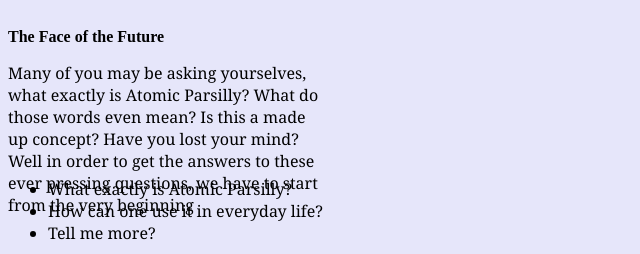
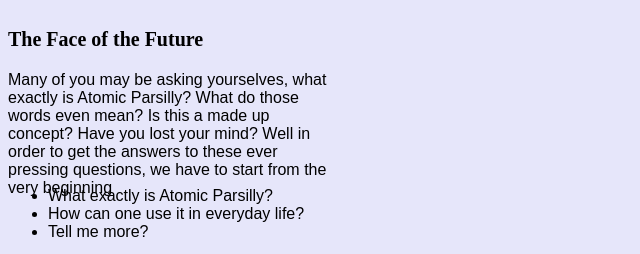
Before and after one commit to cstobbe/js_scraps, a PHP site: page / in a window 1280 px wide. Shown: the part 60-314 px from the top of the page, without its empty margins (0-640 px from the left). Run offline with PHP 8.4, Linux system fonts and the light colour scheme.

Commit message:
font family changes

```diff
--- a/style.css
+++ b/style.css
@@ -1,5 +1,5 @@
 body {background-color: Lavender;
-  font-family:Georgia;
+  font-family:Arial;
 }
 
 .header {
@@ -16,7 +16,7 @@ body {background-color: Lavender;
   height:100px;
 }
 
-h3 {font-size:16px;
+h3 {font-size:20px;
   font-family: serif;
     font-weight: bold;
     test-transform: uppercase;
```
